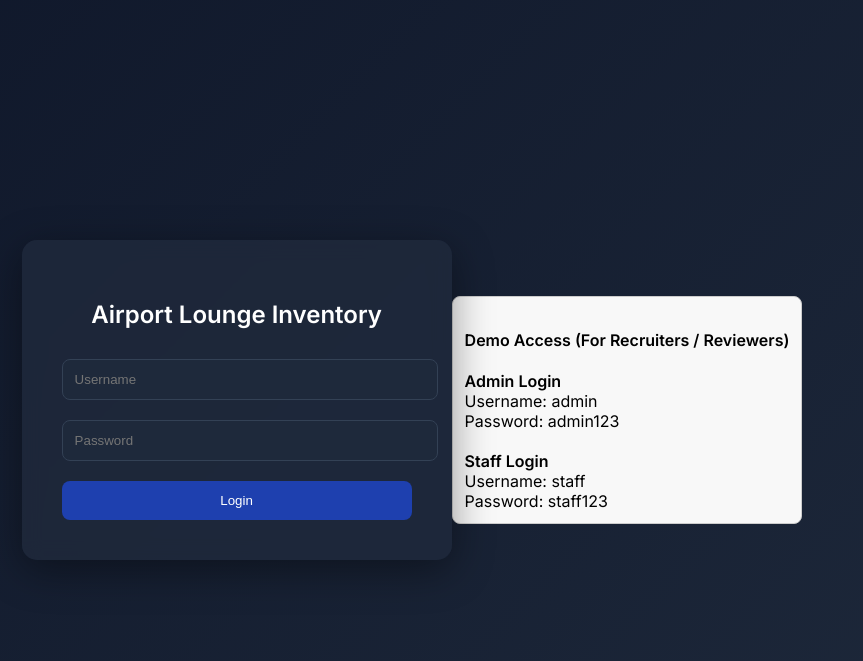
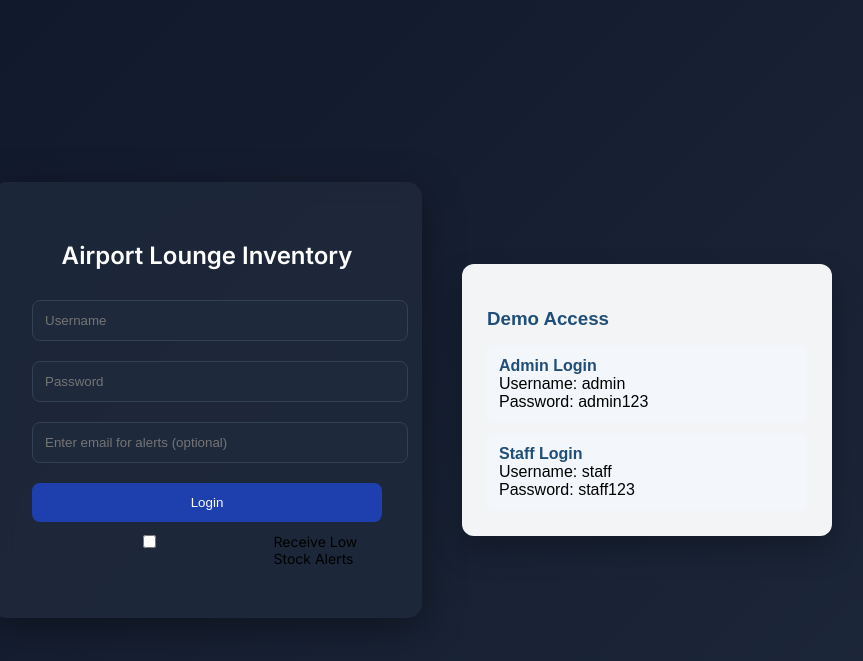
Before and after one commit to Vivek-chakali/QuadraHack, a Flask app: template templates/login.html in a window 1280 px wide. Shown: the top 661 px of the page, without its empty margins (228-1091 px from the left). Run offline with Flask 3, Linux system fonts and the light colour scheme; the template is opened without the code that fills it, so the values that code supplies are empty.

Commit message:
Added email notification toggle feature

```diff
--- a/app.py
+++ b/app.py
@@ -5,20 +5,20 @@ import smtplib
 from email.mime.text import MIMEText
 from apscheduler.schedulers.background import BackgroundScheduler
 
-app = Flask(__name__, static_folder='static', template_folder='templates')
+app = Flask(__name__)
 app.secret_key = "supersecretkey"
 
-# ---------------------------
-# EMAIL CONFIG (EDIT THIS)
-# ---------------------------
+# -----------------------
+# EMAIL CONFIG
+# -----------------------
 SENDER_EMAIL = "vivekchakali16@gmail.com"
-APP_PASSWORD = "ojqekdzkjyndfzkz"
-RECEIVER_EMAIL = "shravyachakali4@gmail.com"
+APP_PASSWORD = "your_app_password"
 
-# ---------------------------
-# DATABASE INITIALIZATION
-# ---------------------------
+# -----------------------
+# DATABASE INIT
+# -----------------------
 def init_db():
+
     conn = sqlite3.connect("inventory.db")
     cursor = conn.cursor()
 
@@ -27,7 +27,8 @@ def init_db():
         id INTEGER PRIMARY KEY AUTOINCREMENT,
         username TEXT UNIQUE,
         password TEXT,
-        role TEXT
+        role TEXT,
+        email TEXT
     )
     """)
 
@@ -51,13 +52,13 @@ def init_db():
     """)
 
     cursor.execute(
-        "INSERT OR IGNORE INTO users (username, password, role) VALUES (?, ?, ?)",
-        ("admin", "admin123", "admin")
+        "INSERT OR IGNORE INTO users (username,password,role) VALUES (?,?,?)",
+        ("admin","admin123","admin")
     )
 
     cursor.execute(
-        "INSERT OR IGNORE INTO users (username, password, role) VALUES (?, ?, ?)",
-        ("staff", "staff123", "staff")
+        "INSERT OR IGNORE INTO users (username,password,role) VALUES (?,?,?)",
+        ("staff","staff123","staff")
     )
 
     conn.commit()
@@ -65,235 +66,208 @@ def init_db():
 
 init_db()
 
-# ---------------------------
-# EMAIL FUNCTION
-# ---------------------------
+# -----------------------
+# SEND EMAIL
+# -----------------------
 def send_email_alert(item_name, quantity):
-    subject = f"Restock Alert: {item_name}"
-    body = f"Stock for {item_name} is low.\nCurrent quantity: {quantity}"
 
-    msg = MIMEText(body)
-    msg["Subject"] = subject
-    msg["From"] = SENDER_EMAIL
-    msg["To"] = RECEIVER_EMAIL
-
-    try:
-        server = smtplib.SMTP("smtp.gmail.com", 587)
-        server.starttls()
-        server.login(SENDER_EMAIL, APP_PASSWORD)
-        server.sendmail(SENDER_EMAIL, RECEIVER_EMAIL, msg.as_string())
-        server.quit()
-        print("EMAIL SENT SUCCESSFULLY")
-
-    except Exception as e:
-        print("Email failed:", e)
-
-# ---------------------------
-# BACKGROUND INVENTORY CHECK
-# ---------------------------
-def check_inventory_levels():
     conn = sqlite3.connect("inventory.db")
     cursor = conn.cursor()
 
-    cursor.execute("SELECT id, item_name, quantity, threshold FROM inventory")
+    cursor.execute("SELECT email FROM users WHERE email IS NOT NULL AND alerts=1")
+    emails = cursor.fetchall()
+
+    conn.close()
+
+    for email in emails:
+
+        subject = f"Restock Alert: {item_name}"
+        body = f"Stock for {item_name} is LOW.\nCurrent quantity: {quantity}"
+
+        msg = MIMEText(body)
+        msg["Subject"] = subject
+        msg["From"] = SENDER_EMAIL
+        msg["To"] = email[0]
+
+        try:
+
+            server = smtplib.SMTP("smtp.gmail.com",587)
+            server.starttls()
+            server.login(SENDER_EMAIL,APP_PASSWORD)
+
+            server.sendmail(SENDER_EMAIL,email[0],msg.as_string())
+
+            server.quit()
+
+            print("Email sent to",email[0])
+
+        except Exception as e:
+
+            print("Email error:",e)
+
+# -----------------------
+# INVENTORY CHECK
+# -----------------------
+def check_inventory_levels():
+
+    conn = sqlite3.connect("inventory.db")
+    cursor = conn.cursor()
+
+    cursor.execute("SELECT id,item_name,quantity,threshold FROM inventory")
+
     items = cursor.fetchall()
 
     for item in items:
-        item_id, name, qty, threshold = item
+
+        item_id,name,qty,threshold = item
 
         if qty <= threshold:
 
-            cursor.execute("""
-                SELECT * FROM restock_logs
-                WHERE item_id=?
-                ORDER BY timestamp DESC
-                LIMIT 1
-            """, (item_id,))
-            last_log = cursor.fetchone()
+            send_email_alert(name,qty)
 
-            if not last_log:
-                restock_qty = threshold * 2
-
-                cursor.execute("""
-                    INSERT INTO restock_logs
-                    (item_id, restock_quantity, timestamp)
-                    VALUES (?, ?, ?)
-                """, (item_id, restock_qty, datetime.datetime.now()))
-
-                send_email_alert(name, qty)
-                print("Background restock triggered for", name)
-
-    conn.commit()
     conn.close()
 
-# ---------------------------
-# LOGIN ROUTE
-# ---------------------------
-@app.route("/", methods=["GET", "POST"])
+# -----------------------
+# HOME PAGE
+# -----------------------
+@app.route("/")
+def home():
+
+    return render_template("home.html")
+
+# -----------------------
+# LOGIN
+# -----------------------
+@app.route("/login", methods=["GET", "POST"])
 def login():
+
     if request.method == "POST":
+
         username = request.form["username"]
         password = request.form["password"]
 
+        email = request.form.get("email")
+        alerts = 1 if request.form.get("alerts") else 0
+
         conn = sqlite3.connect("inventory.db")
         cursor = conn.cursor()
-        cursor.execute("SELECT role FROM users WHERE username=? AND password=?",
-                       (username, password))
+
+        cursor.execute(
+            "SELECT role FROM users WHERE username=? AND password=?",
+            (username, password)
+        )
+
         user = cursor.fetchone()
-        conn.close()
 
         if user:
+
+            # SAVE EMAIL + ALERT PREFERENCE
+            if email:
+                cursor.execute(
+                    "UPDATE users SET email=?, alerts=? WHERE username=?",
+                    (email, alerts, username)
+                )
+                conn.commit()
+
             session["role"] = user[0]
-            return redirect("/admin" if user[0] == "admin" else "/staff")
+
+            if user[0] == "admin":
+                return redirect("/admin")
+            else:
+                return redirect("/staff")
+
+        conn.close()
 
         return render_template("login.html", error="Invalid Credentials")
 
     return render_template("login.html")
-
-# ---------------------------
+# -----------------------
 # ADMIN DASHBOARD
-# ---------------------------
+# -----------------------
 @app.route("/admin")
 def admin():
+
     if session.get("role") != "admin":
-        return redirect("/")
+        return redirect("/login")
 
     conn = sqlite3.connect("inventory.db")
     cursor = conn.cursor()
+
     cursor.execute("SELECT * FROM inventory")
+
     items = cursor.fetchall()
+
     conn.close()
 
-    processed_items = []
-    for item in items:
-        status = "Normal"
-        if item[2] <= item[3]:
-            status = "Low"
-        if item[2] <= item[3] // 2:
-            status = "Critical"
+    return render_template("admin.html",items=items)
 
-        processed_items.append((*item, status))
-
-    return render_template("admin.html", items=processed_items)
-
-# ---------------------------
-# ADD INVENTORY
-# ---------------------------
-@app.route("/add_item", methods=["POST"])
+# -----------------------
+# ADD ITEM
+# -----------------------
+@app.route("/add_item",methods=["POST"])
 def add_item():
-    if session.get("role") != "admin":
-        return redirect("/")
 
     item_name = request.form["item_name"]
-    quantity = int(request.form["quantity"])
-    threshold = int(request.form["threshold"])
+    quantity = request.form["quantity"]
+    threshold = request.form["threshold"]
 
     conn = sqlite3.connect("inventory.db")
     cursor = conn.cursor()
 
     cursor.execute("""
-        INSERT INTO inventory (item_name, quantity, threshold, last_updated)
-        VALUES (?, ?, ?, ?)
-    """, (item_name, quantity, threshold, datetime.datetime.now()))
+    INSERT INTO inventory (item_name,quantity,threshold,last_updated)
+    VALUES (?,?,?,?)
+    """,(item_name,quantity,threshold,datetime.datetime.now()))
 
     conn.commit()
     conn.close()
 
     return redirect("/admin")
 
-# ---------------------------
-# SELL ITEM
-# ---------------------------
-@app.route("/sell_item/<int:item_id>", methods=["POST"])
-def sell_item(item_id):
-    if session.get("role") != "admin":
-        return redirect("/")
-
-    sold_qty = int(request.form["sold_qty"])
-
-    conn = sqlite3.connect("inventory.db")
-    cursor = conn.cursor()
-
-    cursor.execute("SELECT quantity, threshold FROM inventory WHERE id=?",
-                   (item_id,))
-    item = cursor.fetchone()
-
-    if item:
-        current_qty, threshold = item
-        new_qty = max(current_qty - sold_qty, 0)
-
-        cursor.execute("""
-            UPDATE inventory
-            SET quantity=?, last_updated=?
-            WHERE id=?
-        """, (new_qty, datetime.datetime.now(), item_id))
-
-        conn.commit()
-
-    conn.close()
-    return redirect("/admin")
-
-# ---------------------------
-# STAFF DASHBOARD
-# ---------------------------
+# -----------------------
+# STAFF PAGE
+# -----------------------
 @app.route("/staff")
 def staff():
+
     if session.get("role") != "staff":
-        return redirect("/")
+        return redirect("/login")
 
     conn = sqlite3.connect("inventory.db")
     cursor = conn.cursor()
 
     cursor.execute("SELECT * FROM inventory")
+
     items = cursor.fetchall()
-
-    cursor.execute("SELECT * FROM restock_logs ORDER BY timestamp DESC")
-    logs = cursor.fetchall()
 
     conn.close()
 
-    processed_items = []
-    normal = low = critical = 0
+    return render_template("staff.html",items=items)
 
-    for item in items:
-        status = "Normal"
-        if item[2] <= item[3]:
-            status = "Low"
-        if item[2] <= item[3] // 2:
-            status = "Critical"
-
-        if status == "Normal":
-            normal += 1
-        elif status == "Low":
-            low += 1
-        else:
-            critical += 1
-
-        processed_items.append((*item, status))
-
-    return render_template("staff.html",
-                           items=processed_items,
-                           logs=logs,
-                           total_items=len(processed_items),
-                           normal=normal,
-                           low=low,
-                           critical=critical)
-
+# -----------------------
+# LOGOUT
+# -----------------------
 @app.route("/logout")
 def logout():
+
     session.clear()
+
     return redirect("/")
 
-# ---------------------------
-# START SCHEDULER
-# ---------------------------
+# -----------------------
+# SCHEDULER
+# -----------------------
 scheduler = BackgroundScheduler()
-scheduler.add_job(check_inventory_levels, "interval", seconds=10)
+
+scheduler.add_job(check_inventory_levels,"interval",seconds=20)
+
 scheduler.start()
-print("Scheduler started — checking every 10 seconds")
 
+print("Inventory monitor running...")
+
+# -----------------------
+# RUN APP
+# -----------------------
 if __name__ == "__main__":
-    app.run(host="0.0.0.0", port=10000)
-@app.route("/")
-def home():
-    return render_template("home.html")
+
+    app.run(host="0.0.0.0",port=10000)
--- a/static/css/login.css
+++ b/static/css/login.css
@@ -69,3 +69,45 @@ body {
     text-align: center;
     margin-top: 10px;
 }
+.demo-card{
+    background: rgba(255,255,255,0.95);
+    padding:25px;
+    border-radius:12px;
+    box-shadow:0 15px 30px rgba(0,0,0,0.25);
+    width:320px;
+    font-family: Arial;
+}
+
+.demo-card h3{
+    margin-bottom:15px;
+    color:#1f4e79;
+}
+
+.cred-box{
+    background:#f3f6fa;
+    padding:12px;
+    border-radius:8px;
+    margin-top:10px;
+}
+
+.cred-box b{
+    color:#1f4e79;
+}
+
+.demo-title{
+    font-weight:bold;
+    margin-bottom:10px;
+}
+.login-container{
+display:flex;
+gap:40px;
+align-items:center;
+justify-content:center;
+}
+.toggle{
+    display:flex;
+    align-items:center;
+    gap:8px;
+    margin:10px 0;
+    font-size:14px;
+}
--- a/templates/login.html
+++ b/templates/login.html
@@ -12,7 +12,11 @@
 
 <body>
 
+<div class="login-container">
+
+    <!-- LOGIN CARD -->
     <div class="login-card">
+
         <h2>Airport Lounge Inventory</h2>
 
         <form method="POST">
@@ -21,24 +25,42 @@
 
             <input type="password" name="password" placeholder="Password" required>
 
+            <!-- EMAIL INPUT -->
+            <input type="email" name="email" placeholder="Enter email for alerts (optional)">
+
             <button type="submit">Login</button>
 
             {% if error %}
                 <div class="error">{{ error }}</div>
             {% endif %}
+            <label class="toggle">
+                 <input type="checkbox" name="alerts">
+                    Receive Low Stock Alerts
+            </label>
+        </form>
 
-    </form>
     </div>
-<div style="margin-top:20px; padding:12px; border:1px solid #ccc; border-radius:8px; background:#f8f8f8;">
-    <h4>Demo Access (For Recruiters / Reviewers)</h4>
 
+    <!-- DEMO CARD -->
+    <div class="demo-card">
+
+        <h3>Demo Access</h3>
+
+        <div class="cred-box">
             <b>Admin Login</b><br>
             Username: admin<br>
-    Password: admin123<br><br>
+            Password: admin123
+        </div>
 
+        <div class="cred-box">
             <b>Staff Login</b><br>
             Username: staff<br>
             Password: staff123
         </div>
+
+    </div>
+
+</div>
+
 </body>
 </html>
```
Also changed, not shown: inventory.db. Lines whose indentation alone changed are shown as unchanged.
